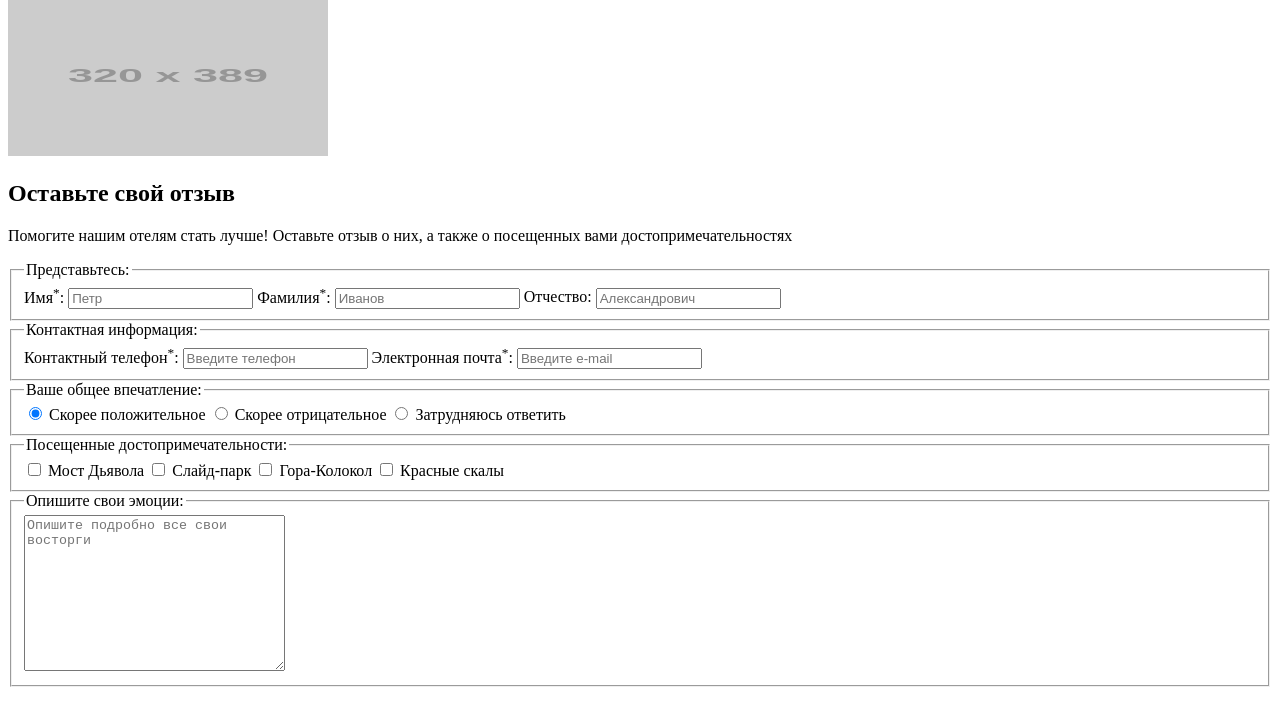
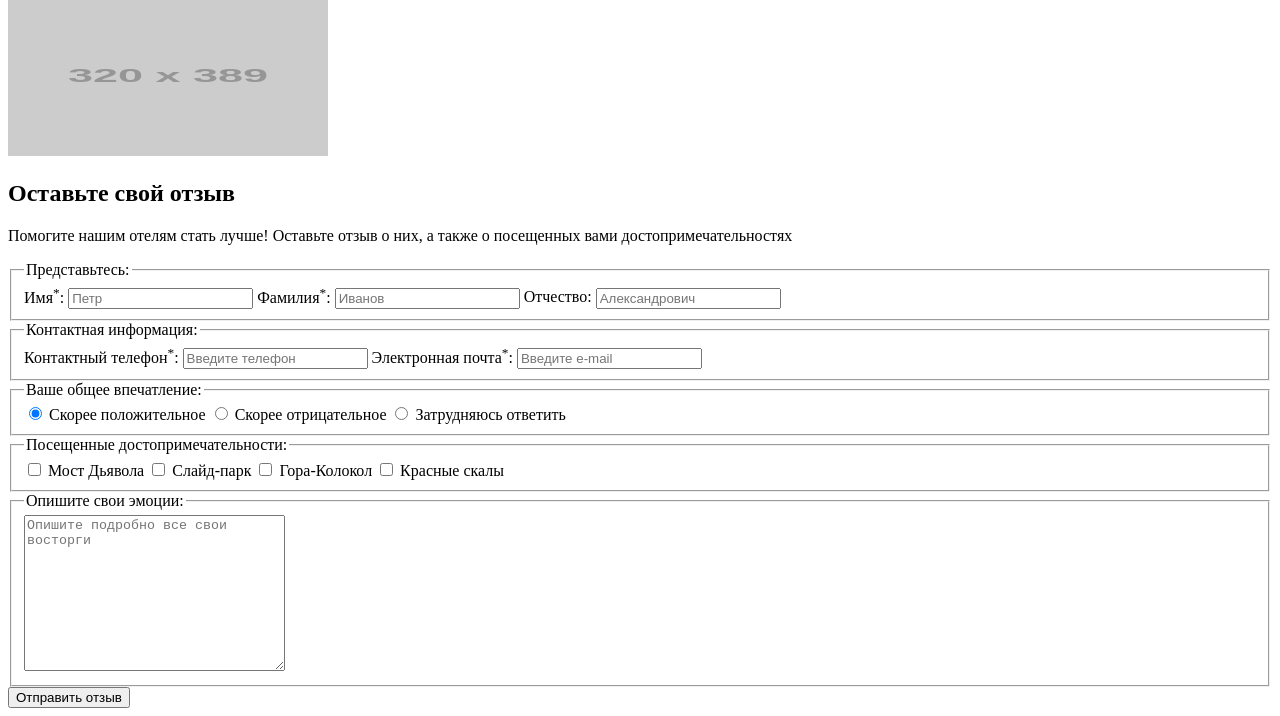
Before and after one commit to mi5ha6in/Sedona-adaptive, a website: page form.html in a window 1280 px wide. Shown: the part 222-938 px from the top of the page. Before the commit the page ends 917 px from the top, so only its background shows below. Drawn offline with Linux system fonts and the light colour scheme; placeholder pictures from the web are drawn by us.

Commit message:
Добалвяет в форму разметку кнопки отправить.

```diff
--- a/form.html
+++ b/form.html
@@ -214,6 +214,9 @@
           rows="10"
           placeholder="Опишите подробно все свои восторги"></textarea>
         </fieldset>
+        <button class="review-form__button button" type="submit">
+          Отправить отзыв
+        </button>
       </form>
     </main>
   </body>
```
